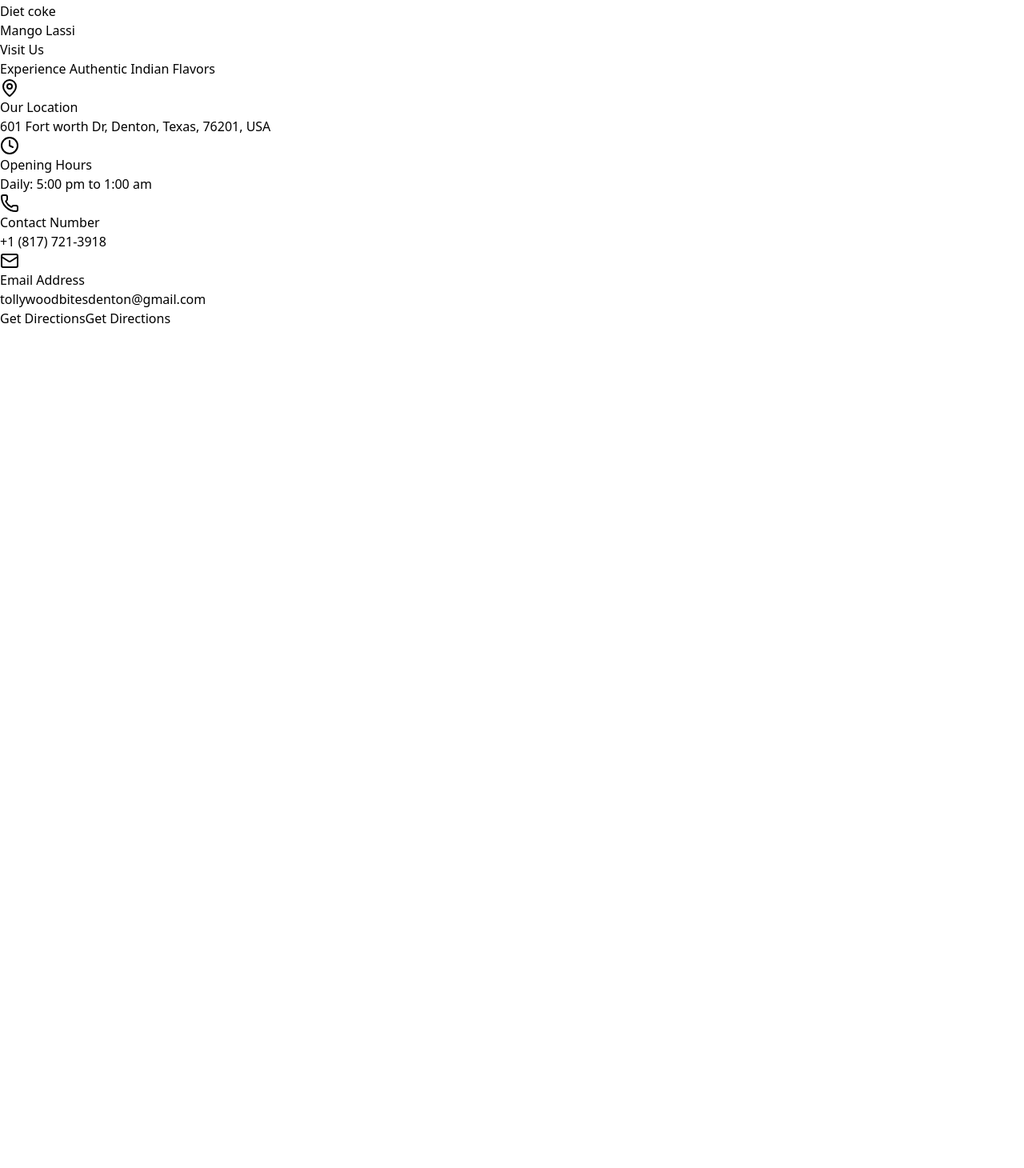
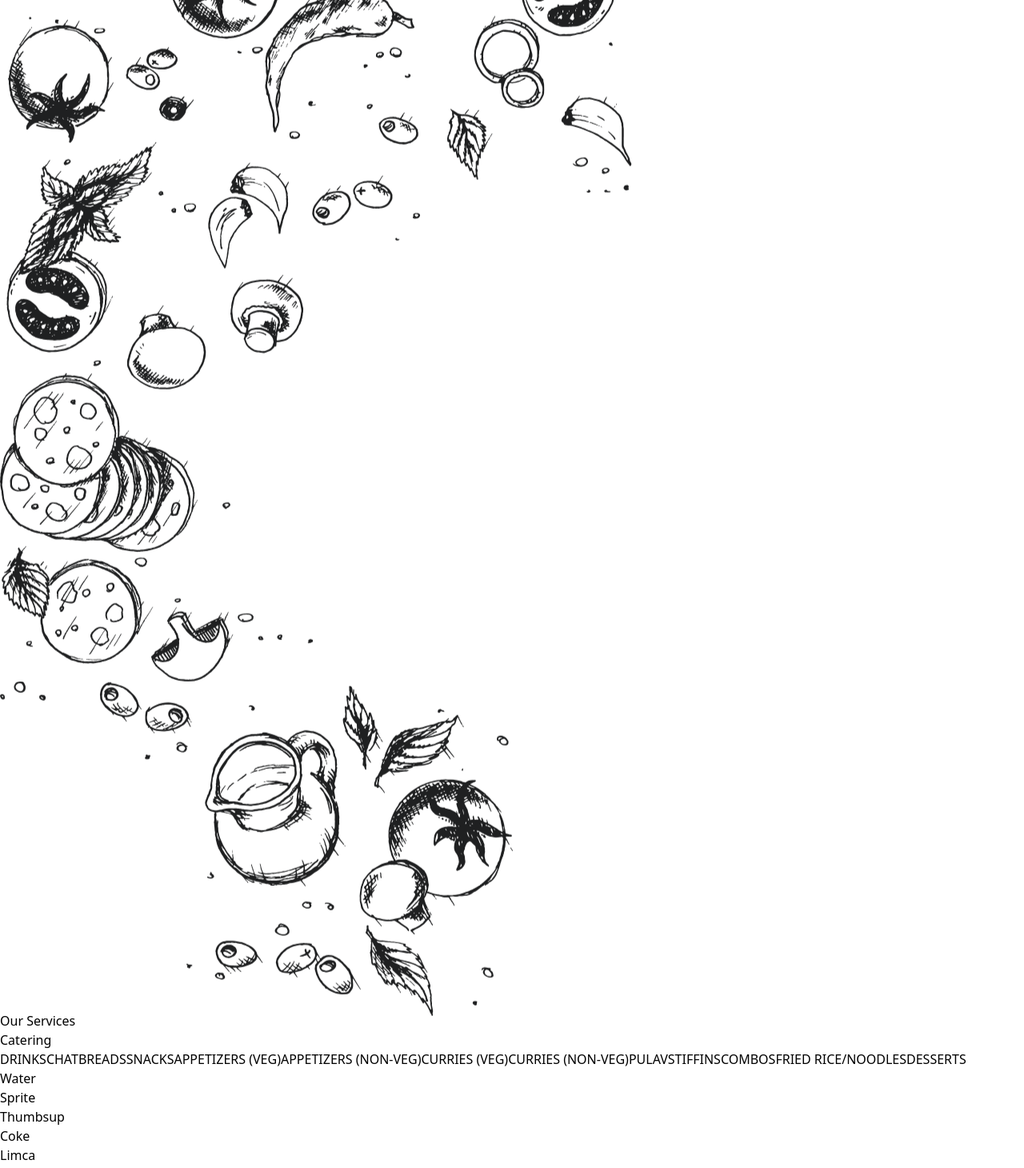
Before and after one commit to mous9270/tollywoodbites2, a React (Vite) app: page / in a window 1280 px wide. Shown: the part 5436-6896 px from the top of the page at 80% size. Before the commit the page ends 5996 px from the top, so only its background shows below. Built offline with nearby package versions, Linux system fonts and the light colour scheme; grey boxes are pictures that could not be loaded.

Commit message:
bg images added to menu

```diff
--- a/src/components/Menu.jsx
+++ b/src/components/Menu.jsx
@@ -11,7 +11,19 @@ const FoodMenu = () => {
   );
 
   return (
-    <section className="bg-[#0D0D0D] min-h-screen" id="menu">
+    <section className="bg-[#0D0D0D] min-h-screen relative overflow-hidden" id="menu">
+      {/* Background Shapes */}
+      <img
+        src="/public/shape-5.png"
+        alt="shape-5"
+        className="absolute  transform animate-oscillate w-240 opacity-40"
+      />
+      <img
+        src="/public/shape-6.png"
+        alt="shape-6"
+        className="absolute right-0 bottom-0 transform animate-oscillate w-240 opacity-40"
+      />
+
       <div className="container mx-auto px-4">
         {/* Header */}
         <div className="text-center mb-16 pt-16">
```
